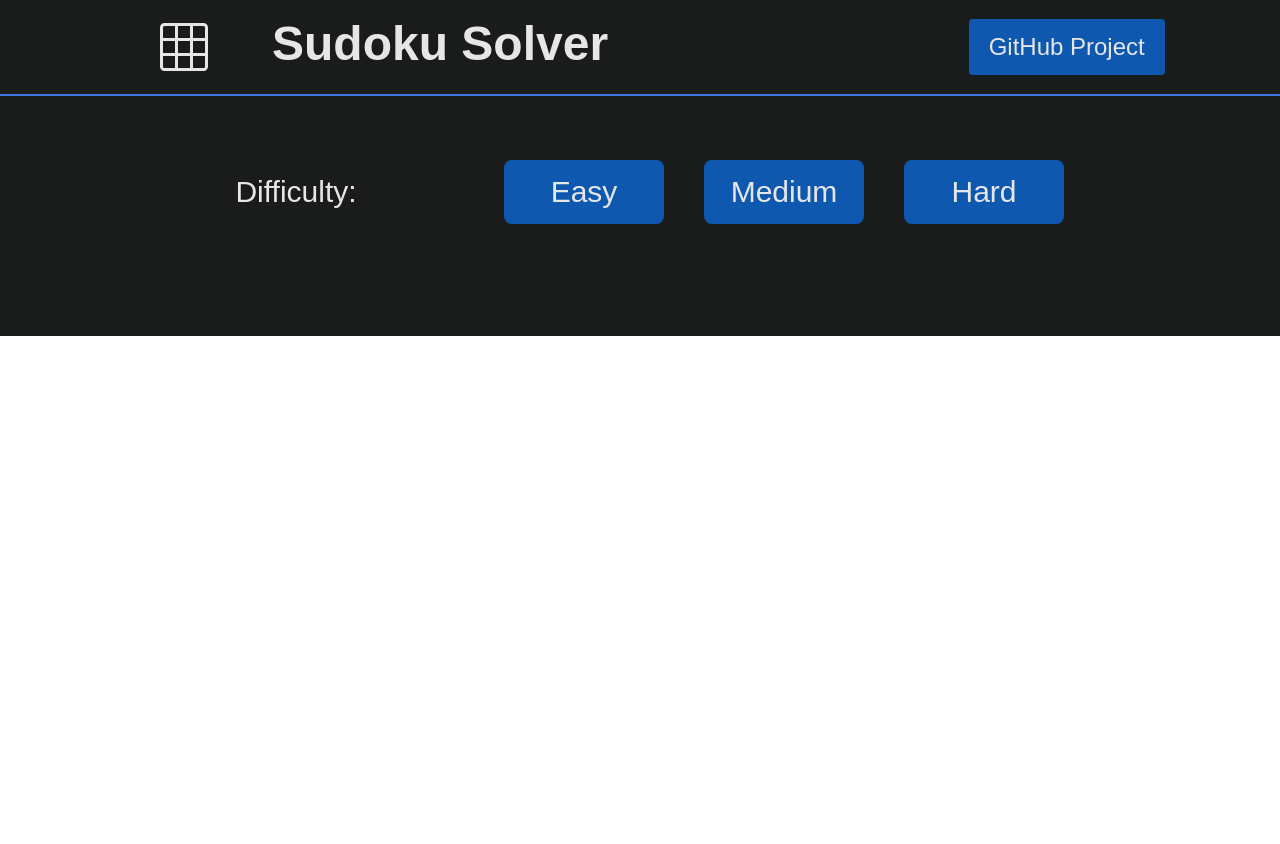
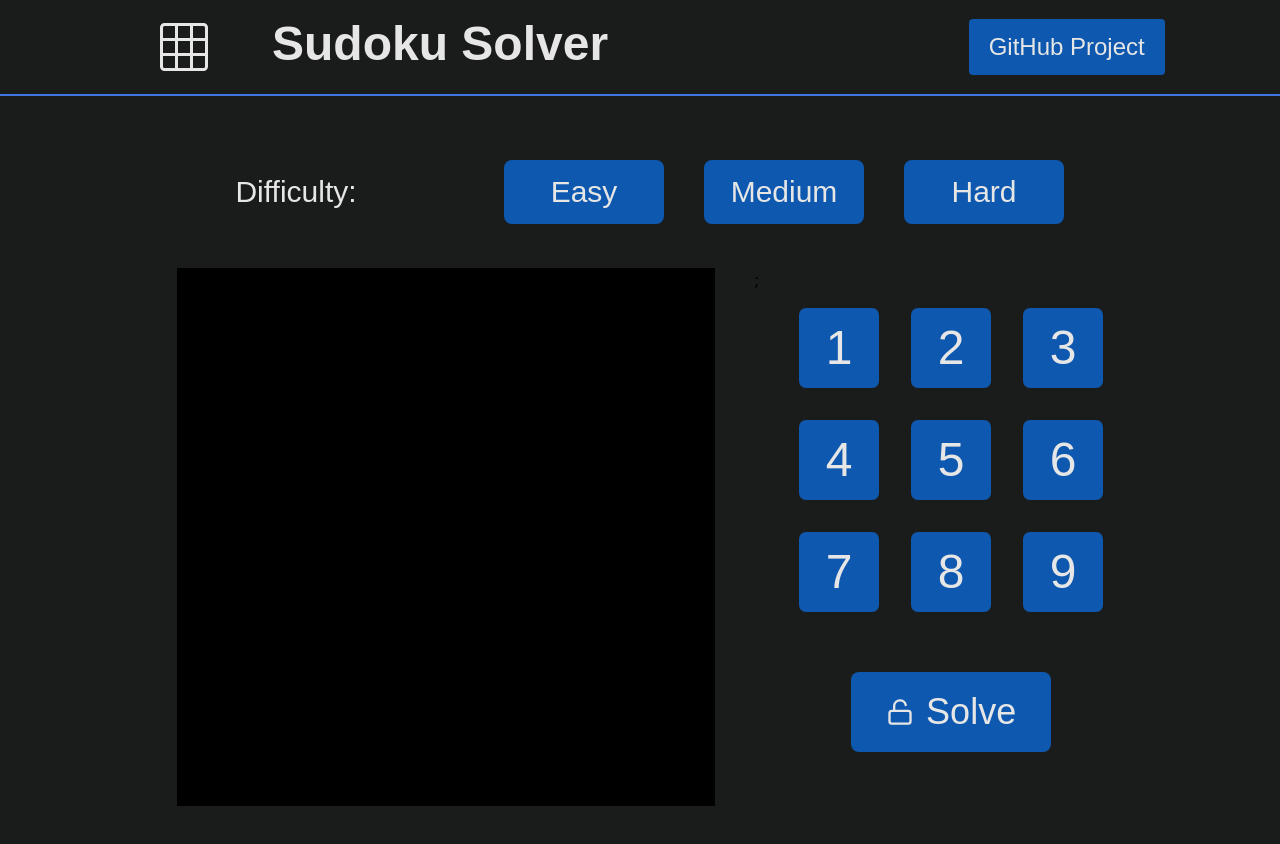
Before and after one commit to Radian6405/Sudoku-Solver-v2, a React (Vite) app in the folder sudoku-solver-v2/: page / in a window 1280 px wide. Shown: the top 844 px of the page. Before the commit the page ends 800 px from the top, so only its background shows below. Built offline with nearby package versions, Linux system fonts and the light colour scheme; the HTML template or start-up script is replaced by a standard one; a web font is replaced by a local one.

Commit message:
finished styling body (excluding board)

```diff
--- /dev/null
+++ b/sudoku-solver-v2/src/components/Board.jsx
@@ -0,0 +1,11 @@
+import React from "react";
+
+function Board() {
+  return (
+    <>
+      <div className="bg-black w-[538px]  h-[538px]  "></div>;
+    </>
+  );
+}
+
+export default Board;
--- a/sudoku-solver-v2/src/components/Body.jsx
+++ b/sudoku-solver-v2/src/components/Body.jsx
@@ -1,11 +1,13 @@
 import React, { Children } from "react";
 import { useSearchParams } from "react-router-dom";
+import Unlock from "./icons/unlock";
+import Board from "./Board";
 
 function Body() {
   const [searchParams, setSearchParams] = useSearchParams();
   return (
-    <div className="px-32 py-16 bg-background flex justify-center">
-      <div className="h-28 flex flex-row gap-32">
+    <div className="px-28 py-10 bg-background flex flex-col ">
+      <div className="h-28 flex flex-row items-center justify-center gap-32 ">
         <div
           className="w-40 h-16
             flex justify-center items-center
@@ -13,25 +15,49 @@ function Body() {
         >
           Difficulty:
         </div>
-        <div className="h-28 flex flex-row gap-10">
-          <Button OnClick={() => setSearchParams({ difficulty: "easy" })}>
+        <div className="h-28 flex flex-row items-center gap-10">
+          <DiffButton OnClick={() => setSearchParams({ difficulty: "easy" })}>
             Easy
-          </Button>
-          <Button OnClick={() => setSearchParams({ difficulty: "medium" })}>
+          </DiffButton>
+          <DiffButton OnClick={() => setSearchParams({ difficulty: "medium" })}>
             Medium
-          </Button>
-          <Button OnClick={() => setSearchParams({ difficulty: "hard" })}>
+          </DiffButton>
+          <DiffButton OnClick={() => setSearchParams({ difficulty: "hard" })}>
             Hard
-          </Button>
+          </DiffButton>
         </div>
+      </div>
 
-        {/*<div className="text-white">{searchParams.get("difficulty")}</div>*/}
+      <div className=" flex justify-center p-5 gap-10">
+        <Board />
+        <div className=" w-[304px]  h-[538px] py-10 flex flex-col items-center gap-[60px] ">
+          <div className=" h-[304px] grid grid-cols-3 gap-8 ">
+            <NumButton>1</NumButton>
+            <NumButton>2</NumButton>
+            <NumButton>3</NumButton>
+            <NumButton>4</NumButton>
+            <NumButton>5</NumButton>
+            <NumButton>6</NumButton>
+            <NumButton>7</NumButton>
+            <NumButton>8</NumButton>
+            <NumButton>9</NumButton>
+          </div>
+          <div
+            className="w-[200px] h-[80px] bg-secondary rounded-lg
+                flex justify-center items-center gap-3
+                font-inria text-4xl text-clip overflow-hidden text-text
+              hover:bg-accent hover:cursor-pointer"
+          >
+            <Unlock />
+            Solve
+          </div>
+        </div>
       </div>
     </div>
   );
 }
 
-function Button({ OnClick, children }) {
+function DiffButton({ OnClick, children }) {
   return (
     <>
       <div
@@ -48,3 +74,23 @@ function Button({ OnClick, children }) {
 }
 
 export default Body;
+
+function NumButton({ children }) {
+  return (
+    <>
+      <div
+        className="w-[80px] h-[80px] rounded-[7px] bg-secondary
+                     flex justify-center items-center
+                     font-inria text-5xl text-clip overflow-hidden text-text
+                     hover:bg-accent hover:cursor-pointer"
+      >
+        {" "}
+        {children}{" "}
+      </div>
+    </>
+  );
+}
+
+{
+  /*<div className="text-white">{searchParams.get("difficulty")}</div>*/
+}
--- /dev/null
+++ b/sudoku-solver-v2/src/components/icons/unlock.jsx
@@ -0,0 +1,23 @@
+import React from "react";
+
+function Unlock() {
+  return (
+    <svg
+      className="feather feather-unlock"
+      fill="none"
+      height="28"
+      width="28"
+      stroke="currentColor"
+      strokeLinecap="round"
+      strokeLinejoin="round"
+      strokeWidth="2"
+      viewBox="0 0 24 24"
+      xmlns="http://www.w3.org/2000/svg"
+    >
+      <rect height="11" rx="2" ry="2" width="18" x="3" y="11" />
+      <path d="M7 11V7a5 5 0 0 1 9.9-1" />
+    </svg>
+  );
+}
+
+export default Unlock;
```
Also changed, not shown: sudoku-solver-v2/src/assets/8666758_unlock_lock_icon.svg (added).
